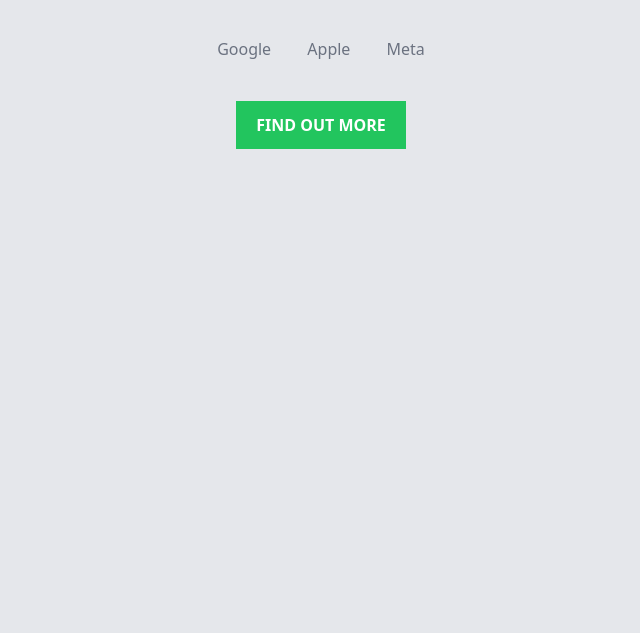
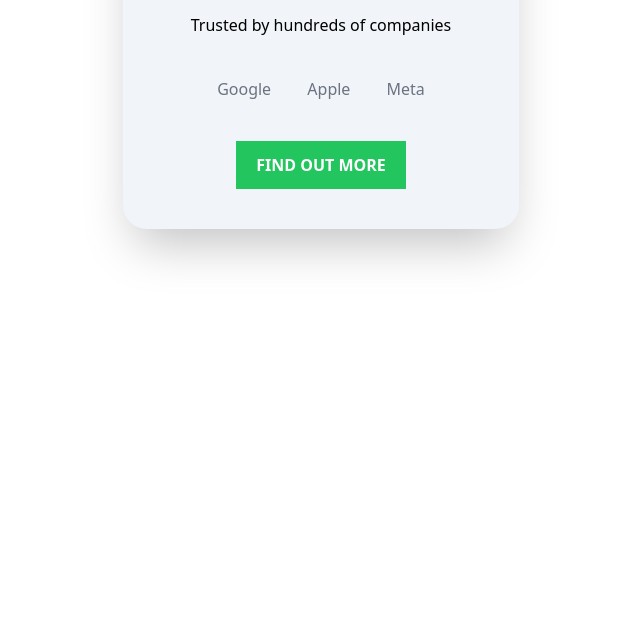
Before and after one commit to GooferG/test-landing, a website: page index.html in a window 1280 px wide. Shown: the part 167-800 px from the top of the page, without its empty margins (319-959 px from the left). Drawn offline with Linux system fonts and the light colour scheme.

Commit message:
updated the button and the box

```diff
--- a/index.html
+++ b/index.html
@@ -8,7 +8,8 @@
     <title>Document</title>
   </head>
   <body>
-    <div class="py-16 bg-gray-200 h-screen">
+    <section class="flex items-center py-16">
+      <div class="py-10 bg-slate-100 rounded-3xl p-8 m-auto shadow-2xl">
         <h1
           class="text-center text-3xl mb-10 font-extrabold tracking-tight text-gray-900"
         >
@@ -21,10 +22,11 @@
           <li class="inline text-gray-500 mx-4">Meta</li>
         </ul>
         <button
-        class="block text-white bg-green-500 px-5 py-3 mx-auto mt-10 font-bold uppercase"
+          class="block text-white font-black bg-green-500 px-5 py-3 mx-auto mt-10 uppercase hover:bg-orange-500"
         >
           Find out more
         </button>
       </div>
+    </section>
   </body>
 </html>
```
Also changed, not shown: tailwind/output.css. Lines whose indentation alone changed are shown as unchanged.
